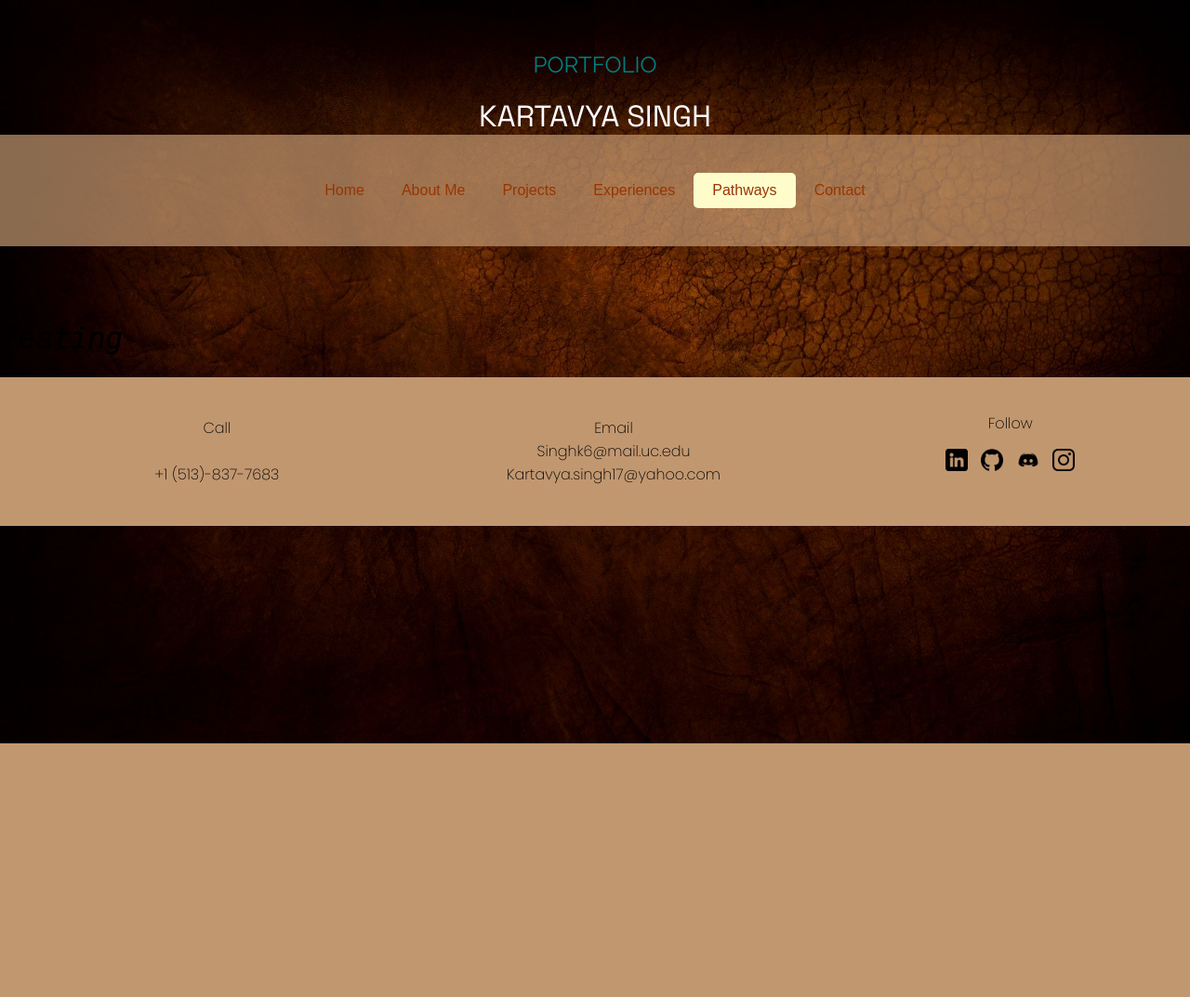
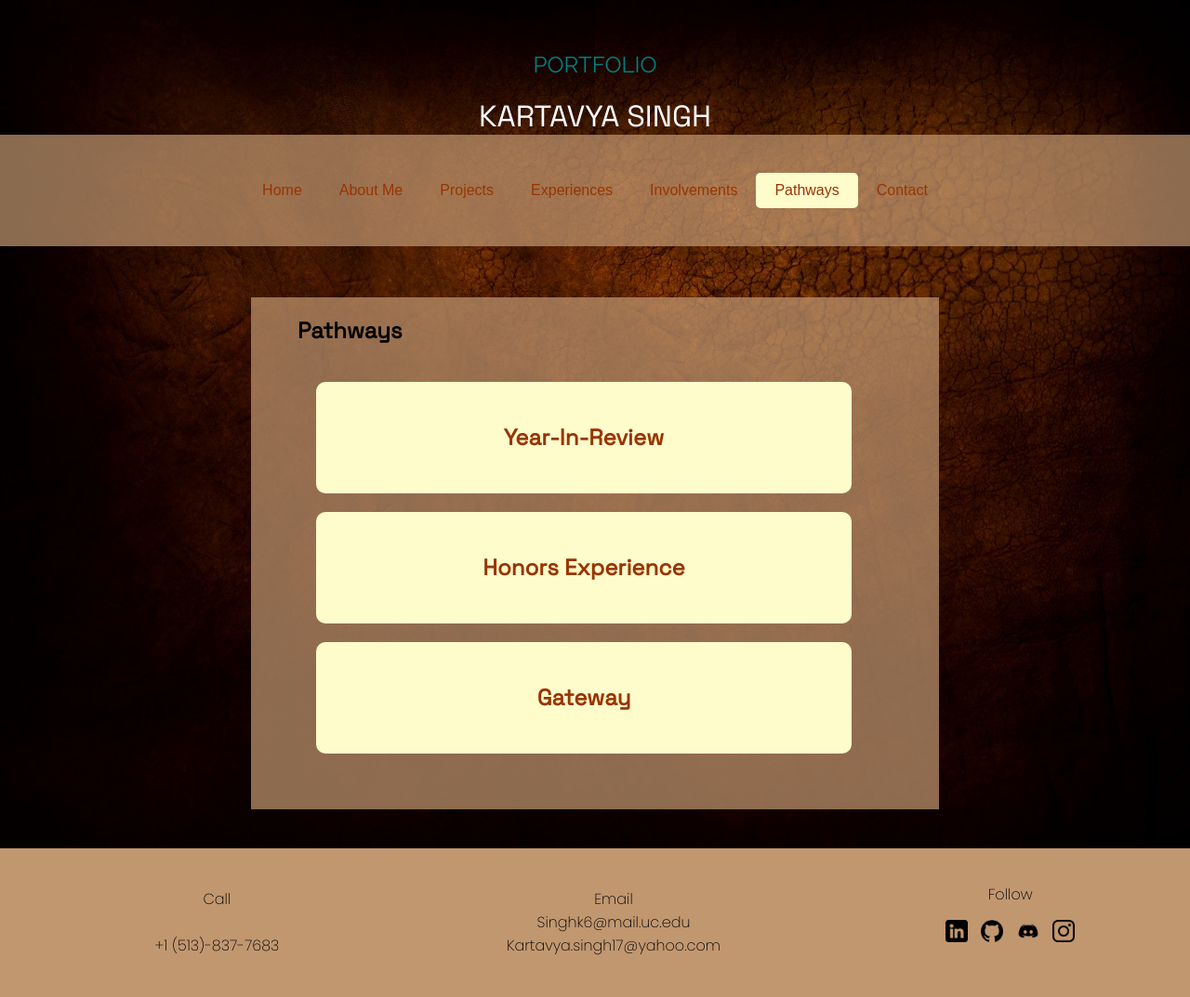
Before and after one commit to Kartavya904/Kartavya-Portfolio, a Flask app: page /Pathways in a window 1280 px wide; the page is wider, and only the part inside the window is pictured. Shown: that part at 93% size. Before the commit the page ends 800 px from the top of that part, so only its background shows below. Run offline with Flask 3, Linux system fonts and the light colour scheme.

Commit message:
Pathways Extension Completed

```diff
--- a/app.py
+++ b/app.py
@@ -33,6 +33,26 @@ def projects():
 @register_breadcrumb(app, './Experiences', 'Experiences')
 def experiences():
     return render_template('Experiences.html')
+
+@app.route('/Honors-Experience')
+@register_breadcrumb(app, './Honors-Experience', 'Honors-Experience')
+def honors_experience():
+    return render_template('Honors-Experience.html')
+
+@app.route('/Gateway')
+@register_breadcrumb(app, './Gatway', 'Gateway')
+def gateway():
+    return render_template('Gateway.html')
+
+@app.route('/Year-In-Review')
+@register_breadcrumb(app, './Year-In-Review', 'Year-In-Review')
+def year_in_review():
+    return render_template('Year-In-Review.html')
+
+@app.route('/Involvements')
+@register_breadcrumb(app, './Involvements', 'Involvements')
+def involvements():
+    return render_template('Involvements.html')
 
 @app.route('/Pathways')
 @register_breadcrumb(app, './Pathways', 'Pathways')
--- a/static/style.css
+++ b/static/style.css
@@ -35,7 +35,7 @@ body {
 
 .Box {
     background-color: rgba(193, 151, 112, 0.71);
-    width: 100%;
+    width: 120%;
     height: 15vh;
     display: flex;
     align-items: center;
--- /dev/null
+++ b/static/stylePathways.css
@@ -0,0 +1,40 @@
+/* stylePathways.css */
+
+.Pathways {
+    display: flex;
+    flex-direction: column;
+    align-items: left;
+    justify-content: flex-start; /* Change justify-content to flex-start */
+    margin-top: 0px;
+    background-color: rgba(193, 151, 112, 0.71);
+    width: 50%;
+    margin: 0px auto;
+    padding: 50px;
+    text-align: left; /* Aligns the content inside the box to the left */
+    overflow: hidden; /* or overflow: auto; */
+    font-family: 'Space Grotesk', sans-serif;
+}
+
+.Pathway {
+    text-align: left; /* Aligns the text to be justified (both left and right aligned) */
+    margin-bottom: 10px; /* Adds spacing between sections */
+    margin-top: -50px;
+}
+
+.Sub-Box {
+    color: #993500;
+    width: 90%;
+    height: 15vh;
+    margin: 10px 0; /* Add margin for spacing */
+    background-color: #FFFCCC;
+    margin-left: 20px;
+    display: flex;
+    align-items: center;
+    justify-content: center;
+    border-radius: 10px; /* Round the corners */
+    cursor: pointer;
+    &:hover {
+        background-color: #993500;
+        color: #FFFCCC ;
+    }
+}
--- a/templates/Pathways.html
+++ b/templates/Pathways.html
@@ -5,5 +5,28 @@ Pathways
 {% endblock %}
 
 {% block content %}
-<div><h1>Testing</h1></div>
+<link rel="stylesheet" type="text/css" href="{{ url_for('static', filename='stylePathways.css') }}">
+<script>
+    function goToPage(pageName) {
+        window.location.href = pageName;
+    }
+</script>
+<div class="Pathways">
+    <div class="Pathway">
+        <span><h2>Pathways</h2></span>
+    </div>
+    <div class="Sub-Box" onclick="goToPage('Year-In-Review')">
+        <h2>Year-In-Review</h2>
+        <!-- Content for Year-In-Review division goes here -->
+    </div>
+    <div class="Sub-Box" onclick="goToPage('Honors-Experience')">
+        <h2>Honors Experience</h2>
+        <!-- Content for Honors Experience division goes here -->
+    </div>
+    <div class="Sub-Box" onclick="goToPage('Gateway')">
+        <h2>Gateway</h2>
+        <!-- Content for Gateway division goes here -->
+    </div>
+</div>
+<br><br>
 {% endblock %}
--- a/templates/index.html
+++ b/templates/index.html
@@ -26,6 +26,7 @@
                 <button id="aboutButton" class="nav-button" onclick="goToPage('About_Me')">About Me</button>
                 <button id="projectsButton" class="nav-button" onclick="goToPage('Projects')">Projects</button>
                 <button id="experiencesButton" class="nav-button" onclick="goToPage('Experiences')">Experiences</button>
+                <button id="involvementsButton" class="nav-button" onclick="goToPage('Involvements')">Involvements</button>
                 <button id="moreButton" class="nav-button" onclick="goToPage('Pathways')">Pathways</button>
                 <button id="contactButton" class="nav-button" onclick="goToPage('Contact')">Contact</button>
             </div>
```
Also changed, not shown: templates/Gateway.html (added, +9 -0 lines), templates/Honors-Experience.html (added, +9 -0 lines), templates/Involvements.html (added, +9 -0 lines), templates/Year-In-Review.html (added, +9 -0 lines).
